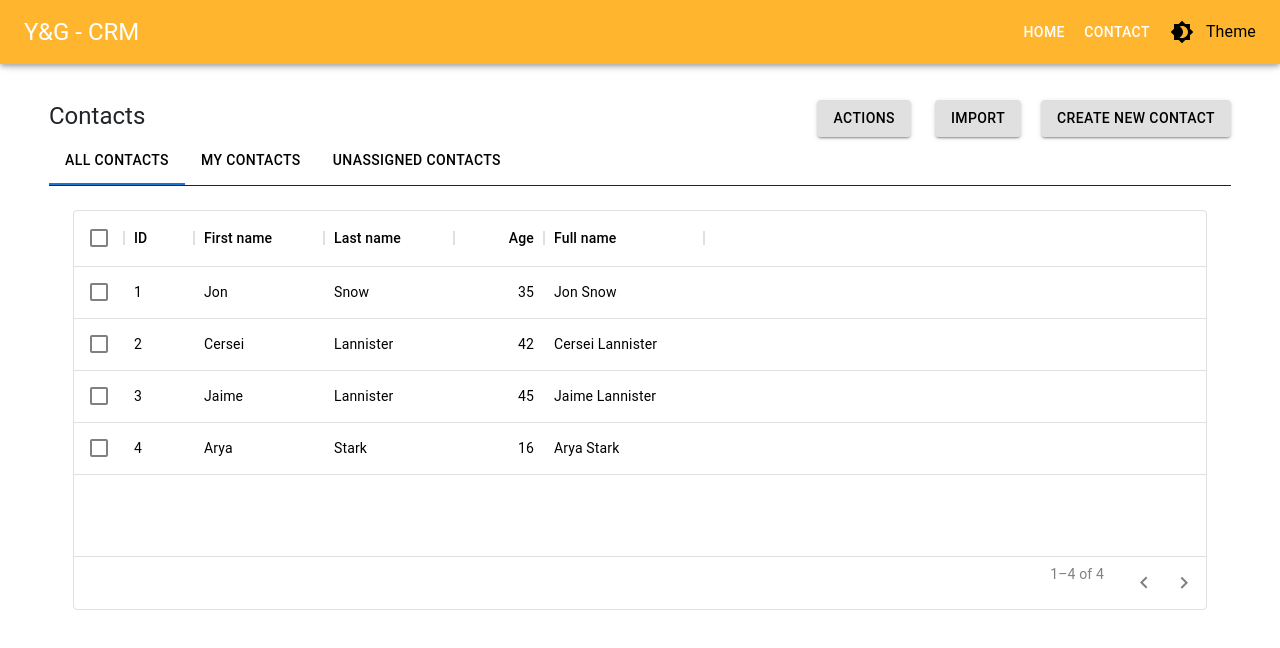
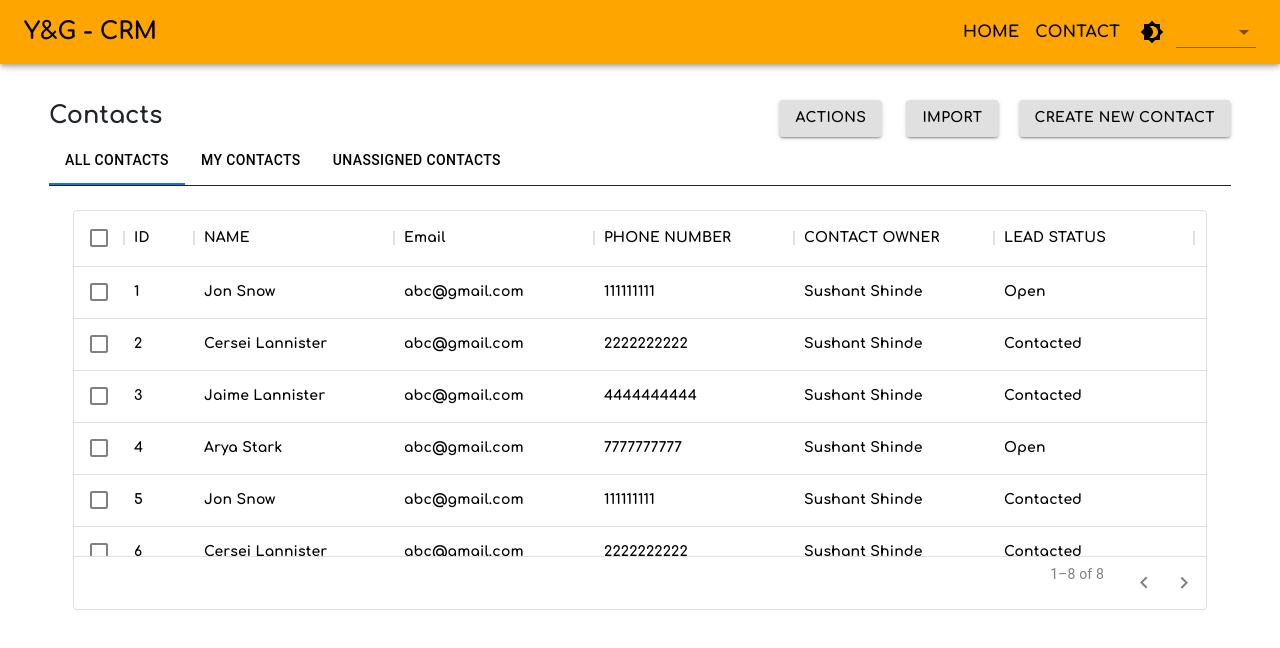
Before and after one commit to dfuseop-exe/crm-demo, a React (Create React App) app: page /Contact in a window 1280 px wide. Shown: the top 648 px of the page. Built offline with nearby package versions, Linux system fonts and the light colour scheme.

Commit message:
Theme And DArk mode Added

```diff
--- a/package.json
+++ b/package.json
@@ -8,6 +8,7 @@
     "@emotion/styled": "^11.3.0",
     "@material-ui/core": "^4.12.3",
     "@material-ui/icons": "^4.11.2",
+    "@material-ui/lab": "^4.0.0-alpha.60",
     "@mui/icons-material": "^5.0.4",
     "@mui/material": "^5.0.4",
     "@mui/styles": "^5.0.1",
--- a/public/index.html
+++ b/public/index.html
@@ -21,6 +21,9 @@
     <link rel="preconnect" href="https://fonts.googleapis.com">
 <link rel="preconnect" href="https://fonts.gstatic.com" crossorigin>
 <link href="https://fonts.googleapis.com/css2?family=Manrope&display=swap" rel="stylesheet">
+<link rel="preconnect" href="https://fonts.googleapis.com">
+<link rel="preconnect" href="https://fonts.gstatic.com" crossorigin>
+<link href="https://fonts.googleapis.com/css2?family=Architects+Daughter&family=Comfortaa:wght@700&family=Nunito+Sans:wght@700&family=Rubik&display=swap" rel="stylesheet">
 
     <title>React App</title>
   </head>
--- a/src/App.js
+++ b/src/App.js
@@ -9,6 +9,7 @@ import Contact from "./Components/Pages/Contact";
 function App() {
 
   const [mode, setmode] = useState("white");
+  const [theme, settheme] = useState('orange')
 
   const togglemode = () => {
 
@@ -26,15 +27,22 @@ function App() {
     }
   };
 
+
+  const HandleSelect = (e)=>{
+    const selectedColor = e.target.value;
+    settheme(selectedColor);
+    console.log(theme);
+  }
+
   return(
 
       <BrowserRouter>
-      <Container>
-        <Navbar togglemode={togglemode} mode={mode}/>
+      <Container >
+        <Navbar togglemode={togglemode} mode={mode} theme={theme} HandleSelect={HandleSelect}/>
         <Switch>
 
           <Route exact path="/" ><Home togglemode={togglemode} mode={mode}/> </Route>
-          <Route exact path="/Contact"><Contact togglemode={togglemode} mode={mode}/></Route>
+          <Route exact path="/Contact"><Contact togglemode={togglemode} mode={mode} theme={theme}/></Route>
 
         </Switch>
       </Container>
--- a/src/Components/ADDForm.css
+++ b/src/Components/ADDForm.css
@@ -2,10 +2,12 @@
 
 #standard-basic-label{
     color: grey;
+    font-family : 'Comfortaa'
 }
 
 
 
 input#standard-basic{
     color: gray;
+    font-family : 'Comfortaa'
 }
--- a/src/Components/DataTable.js
+++ b/src/Components/DataTable.js
@@ -5,25 +5,49 @@ import './DataTable.css';
 
 const columns = [
     { field: 'id', headerName: 'ID', width: 70 },
-    { field: 'firstName', headerName: 'First name', width: 130 },
-    { field: 'lastName', headerName: 'Last name', width: 130 },
     {
-      field: 'age',
-      headerName: 'Age',
-      type: 'number',
-      width: 90,
-    },
-    {
-      field: 'fullName',
-      headerName: 'Full name',
+      field: 'name',
+      headerName: 'NAME',
       description: 'This column has a value getter and is not sortable.',
       sortable: false,
-      width: 160,
+      width: 200,
       valueGetter: (params) =>
         `${params.getValue(params.id, 'firstName') || ''} ${
           params.getValue(params.id, 'lastName') || ''
         }`,
     },
+
+    {
+
+      field: 'Email',
+      headerName: 'Email',
+      type: 'text',
+      width: 200,
+    },
+
+    {
+      field: 'phone',
+      headerName: 'PHONE NUMBER',
+      type: 'phone',
+      width: 200,
+    },
+
+    {
+
+      field: 'contactowner',
+      headerName: 'CONTACT OWNER',
+      type: 'text',
+      width: 200,
+    },
+
+    {
+
+      field: 'leadstatus',
+      headerName: 'LEAD STATUS',
+
+      width: 200,
+    },
+
   ];
 
 
@@ -40,13 +64,12 @@ const DataTable = (props) => {
 
                 rows={props.rows}
                 columns={columns}
-                pageSize={5}
-                rowsPerPageOptions={[5]}
+                pageSize={10}
                 checkboxSelection
 
-                style={{backgroundColor : props.mode ==="white" ?"white":"#14130c" , color : props.mode ==="white" ?"black":"white"}}
+                style={{backgroundColor : props.mode ==="white" ?"white":"#14130c" , color : props.mode ==="white" ?"black":"white" , fontFamily : 'Comfortaa'}}
 
-                MuiSvgIcon-root
+
             />
             </div>
 
--- a/src/Components/LeftDrawer.js
+++ b/src/Components/LeftDrawer.js
@@ -3,7 +3,6 @@ import Box from '@mui/material/Box';
 import SwipeableDrawer from '@mui/material/SwipeableDrawer';
 import Button from '@mui/material/Button';
 import ADDForm from './ADDForm';
-import { orange } from '@mui/material/colors';
 
 export default function LeftDrawer(props) {
   const [state, setState] = React.useState({
@@ -24,14 +23,14 @@ export default function LeftDrawer(props) {
 
   const list = (anchor) => (
     <Box style={{ width : "600px"  , height : "100%" , backgroundColor : props.mode ==="white" ?"white":"#212529"}}>
-      <ADDForm addData={props.addData} handleInput={props.handleInput} contact={props.contact} setcontact={props.setcontact}  mode={props.mode}/>
+      <ADDForm addData={props.addData} handleInput={props.handleInput} contact={props.contact} setcontact={props.setcontact}  mode={props.mode} theme={props.theme}/>
     </Box>
   );
 
   return (
     <div style={{display : "inline-block" , marginLeft:"12px"}}>
 
-      <Button variant="contained" size="medium" color="inherit" style={{color : props.mode ==="white" ?"black":"black"}} onClick={toggleDrawer("left", true)}>Create New Contact</Button>
+      <Button variant="contained" size="medium" color="inherit" style={{color : props.mode ==="white" ?"black":"black" , fontFamily : 'Comfortaa'}} onClick={toggleDrawer("left", true)}>Create New Contact</Button>
           <SwipeableDrawer
             anchor="left"
             open={state["left"]}
--- a/src/Components/Navbar.js
+++ b/src/Components/Navbar.js
@@ -1,19 +1,58 @@
-import { AppBar, Button, IconButton, Toolbar, Typography } from '@material-ui/core'
+import {
+  AppBar,
+  Button,
+  IconButton,
+  Toolbar,
+  Typography,
+} from "@material-ui/core";
+import React from "react";
+import { Link } from "react-router-dom";
+import Brightness4Icon from "@mui/icons-material/Brightness4";
+import { Select , MenuItem , FormControl } from "@mui/material";
 
-import React from 'react'
-import { Link } from "react-router-dom";
-import Brightness4Icon from '@mui/icons-material/Brightness4';
+
+
+
 
 export default function Navbar(props) {
-    return (
-        <AppBar style={{backgroundColor : "#ffa500d1"}}>
-          <Toolbar>
-            <Typography variant="h5" style={{flexGrow : 1}}>Y&G - CRM</Typography>
-            <Button color="inherit" component={Link} to="/">Home</Button>
-            <Button color="inherit" component={Link} to="/Contact">Contact</Button>
-            <IconButton onClick={props.togglemode}><Brightness4Icon style={{color : props.mode ==="white" ?"black":"white"}}/></IconButton>
-            <Typography variant="subtitle1" style={{color : props.mode ==="white" ?"black":"white"}}>Theme</Typography>
-          </Toolbar>
-      </AppBar>
-    )
+
+
+  return (
+    <AppBar style={{ backgroundColor: `${props.theme}`}}>
+      <Toolbar>
+        <Typography variant="h5" style={{ flexGrow: 1 , fontFamily : 'Comfortaa' , color : props.mode ==="white" ?"black":"white" }}>
+          Y&G - CRM
+        </Typography>
+        <Button color="inherit" component={Link} to="/">
+          <Typography
+            variant="subtitle1"
+            style={{ color: props.mode === "white" ? "black" : "white" , fontFamily : 'Comfortaa' }}
+          >
+            Home
+          </Typography>
+        </Button>
+        <Button color="inherit" component={Link} to="/Contact">
+        <Typography variant="subtitle1" style={{color : props.mode ==="white" ?"black":"white" , fontFamily : 'Comfortaa'}}>Contact</Typography>
+        </Button>
+        <IconButton onClick={props.togglemode}>
+          <Brightness4Icon
+            style={{ color: props.mode === "white" ? "black" : "white" , fontFamily : 'Comfortaa' }}
+          />
+        </IconButton>
+
+        <FormControl variant="standard">
+
+
+         <Select variant="standard" style={{width : "80px" , color : props.mode ==="white" ?"black":"white" , fontFamily : 'Comfortaa'}} onChange={props.HandleSelect}>
+
+              <MenuItem style={{backgroundColor : props.mode ==="white" ?"white":"#14130c" , color : props.mode ==="white" ?"black":"white" , fontFamily : 'Comfortaa'}} value='#fb8c00'>Orange</MenuItem>
+              <MenuItem style={{backgroundColor : props.mode ==="white" ?"white":"#14130c" , color : props.mode ==="white" ?"black":"white" , fontFamily : 'Comfortaa'}} value='#e53935'>Red</MenuItem>
+              <MenuItem style={{backgroundColor : props.mode ==="white" ?"white":"#14130c" , color : props.mode ==="white" ?"black":"white" , fontFamily : 'Comfortaa'}} value='#8e24aa'>Purple</MenuItem>
+              <MenuItem style={{backgroundColor : props.mode ==="white" ?"white":"#14130c" , color : props.mode ==="white" ?"black":"white" , fontFamily : 'Comfortaa'}} value='#3f51b5'>Indigo</MenuItem>
+              <MenuItem style={{backgroundColor : props.mode ==="white" ?"white":"#14130c" , color : props.mode ==="white" ?"black":"white" , fontFamily : 'Comfortaa'}} value='#20B2AA'>LightSeaGreen</MenuItem>
+            </Select>
+        </FormControl>
+      </Toolbar>
+    </AppBar>
+  );
 }
--- a/src/Components/Pages/Contact.js
+++ b/src/Components/Pages/Contact.js
@@ -54,18 +54,25 @@ function Contact(props) {
     Email : "",
     FirstName: "",
     LastName: "",
-    Age : ""
+    phone : "",
+    contactowner : "Sushant Shinde",
+    leadstatus : 'open'
+
   });
 
 
 
   const rowData = [
-    { id: 1, lastName: 'Snow', firstName: 'Jon', age: 35 },
-    { id: 2, lastName: 'Lannister', firstName: 'Cersei', age: 42 },
-    { id: 3, lastName: 'Lannister', firstName: 'Jaime', age: 45 },
-    { id: 4, lastName: 'Stark', firstName: 'Arya', age: 16 },
-  ];
+    { id: 1, lastName: 'Snow', firstName: 'Jon', Email : 'abc@gmail.com' , phone: 111111111 ,contactowner: "Sushant Shinde"  , leadstatus : 'Open'},
+    { id: 2, lastName: 'Lannister', firstName: 'Cersei', Email : 'abc@gmail.com' , phone:2222222222 , contactowner: "Sushant Shinde" , leadstatus : 'Contacted' },
+    { id: 3, lastName: 'Lannister', firstName:  'Jaime', Email : 'abc@gmail.com' , phone: 4444444444 , contactowner: "Sushant Shinde" , leadstatus : 'Contacted' },
+    { id: 4, lastName: 'Stark', firstName: 'Arya', Email : 'abc@gmail.com' , phone: 7777777777  ,contactowner: "Sushant Shinde" , leadstatus : 'Open' },
+    { id: 5, lastName: 'Snow', firstName: 'Jon', Email : 'abc@gmail.com' , phone: 111111111 ,contactowner: "Sushant Shinde"  , leadstatus : 'Contacted'},
+    { id: 6 , lastName: 'Lannister', firstName: 'Cersei', Email : 'abc@gmail.com' , phone:2222222222 , contactowner: "Sushant Shinde" , leadstatus : 'Contacted' },
+    { id: 7, lastName: 'Lannister', firstName: 'Jaime', Email : 'abc@gmail.com' , phone: 4444444444 , contactowner: "Sushant Shinde"  , leadstatus : 'Open'},
+    { id: 8, lastName: 'Stark', firstName: 'Arya', Email : 'abc@gmail.com' , phone: 7777777777  ,contactowner: "Sushant Shinde" , leadstatus : 'Contacted' },
 
+  ]
   const [rows, setRows] = useState(rowData)
 
   const handleInput = (event) => {
@@ -85,8 +92,8 @@ function Contact(props) {
 
 
   const addData = (event)=>{
-    const { Email , FirstName , LastName , Age} = contact
-    const field = { id : (rows.length)+1 , lastName : LastName , firstName : FirstName , age : Age }
+    const { Email , FirstName , LastName , phone , contactowner , leadstatus } = contact
+    const field = { id : (rows.length)+1 , lastName : LastName , firstName : FirstName , phone : phone , Email : Email , contactowner : contactowner , leadstatus : leadstatus}
     console.log(field)
     let rowdata = rows.concat(field)
     setRows(rowdata)
@@ -101,14 +108,14 @@ function Contact(props) {
           //Heading Section
         }
         <Box sx={{ display: 'flex', justifyContent: 'space-between'}}>
-          <Typography variant="h5">
+          <Typography variant="h5" style={{fontFamily : 'Comfortaa'}}>
             Contacts
           </Typography>
           <div>
-              <Button variant="contained" size="medium" color="inherit" sx={{ ml:3 }}  style={{color : props.mode ==="white" ?"black":"black"}} >Actions</Button>
-              <Button variant="contained" size="medium" color="inherit" sx={{ ml:3 ,mr :1 }} style={{color : props.mode ==="white" ?"black":"black"}}>Import</Button>
+              <Button variant="contained" size="medium" color="inherit" sx={{ ml:3 }}  style={{color : props.mode ==="white" ?"black":"black" , fontFamily : 'Comfortaa'}} >Actions</Button>
+              <Button variant="contained" size="medium" color="inherit" sx={{ ml:3 ,mr :1 }} style={{color : props.mode ==="white" ?"black":"black" , fontFamily : 'Comfortaa'}}>Import</Button>
 
-              <LeftDrawer addData={addData} handleInput={handleInput} contact={contact} setcontact={setcontact}  mode={props.mode}/>
+              <LeftDrawer addData={addData} handleInput={handleInput} contact={contact} setcontact={setcontact}  mode={props.mode} theme={props.theme}/>
           </div>
         </Box>
 
@@ -116,7 +123,7 @@ function Contact(props) {
           //Tabs Section
         }
 
-        <Box sx={{ borderBottom: 1, borderColor: 'divider' }}>
+        <Box sx={{ borderBottom: 1, borderColor: 'divider' , fontFamily : 'Comfortaa' }}>
           <Tabs value={value} onChange={handleChange} aria-label="basic tabs example" >
             <Tab label="ALL Contacts" {...a11yProps(0)} style={{color : props.mode ==="white" ?"black":"white"}}  />
             <Tab label="My Contacts" {...a11yProps(1)} style={{color : props.mode ==="white" ?"black":"white"}}/>
--- a/src/Components/Pages/Home.js
+++ b/src/Components/Pages/Home.js
@@ -6,7 +6,7 @@ export default function Home() {
     return (
         <div>
             <Box textAlign="center" marginTop="100px">
-                <Typography variant="h1">Home Page</Typography>
+                <Typography variant="h1" style={{ fontFamily : 'Comfortaa'}}>Home Page</Typography>
             </Box>
         </div>
     )
```
Also changed, not shown: src/Components/ADDForm.js (+6 -7 lines), 1 other file (tests, documents, lock files or other folders).
